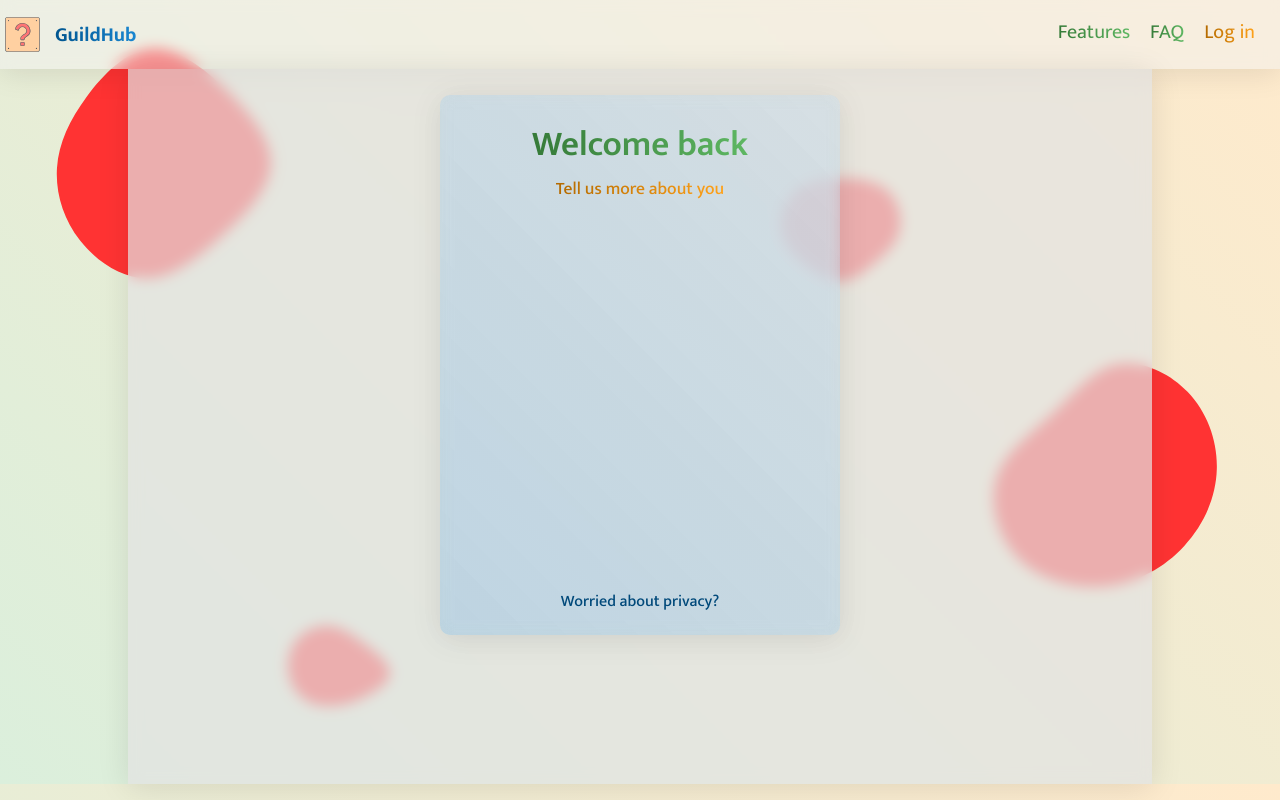
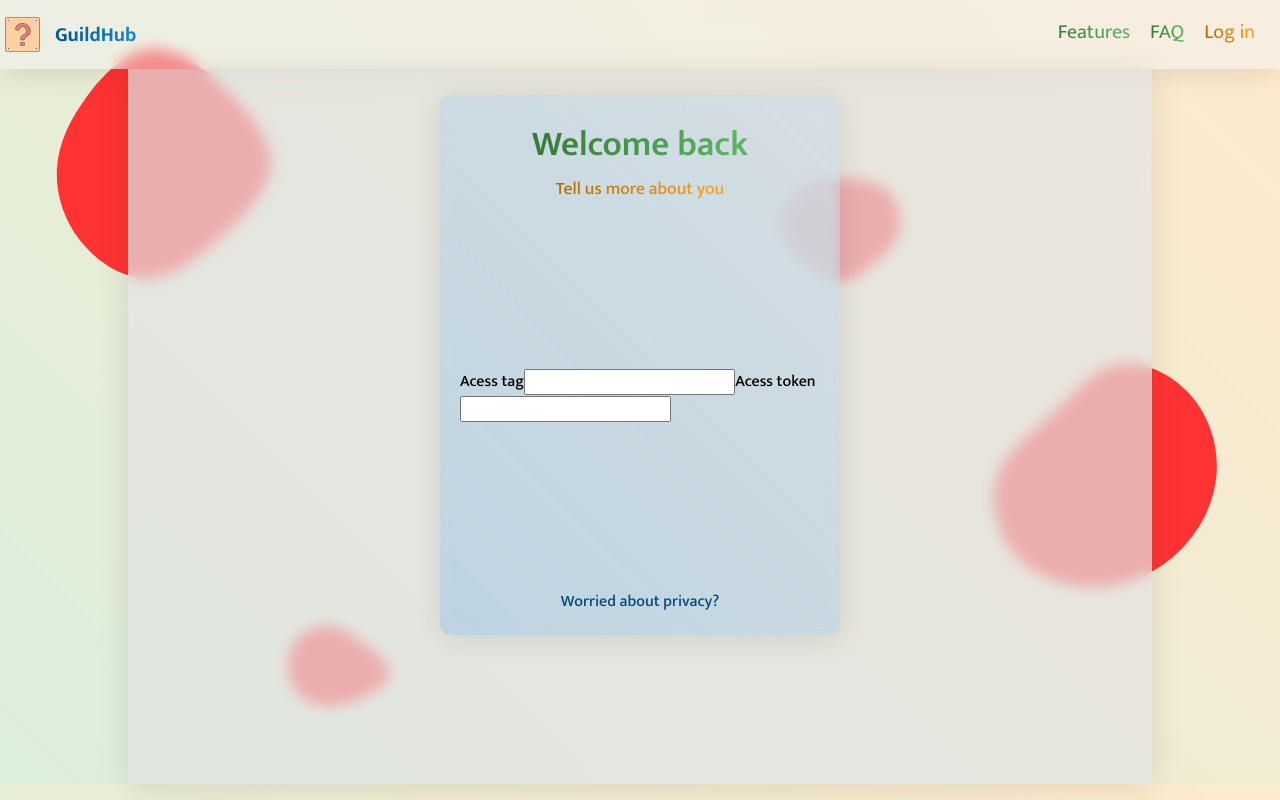
Before and after one commit to pasiastazebra/GuildHub, a Next.js app in the folder guildhub/: page /login in a window 1280 px wide. Built offline with nearby package versions, Linux system fonts and the light colour scheme.

Commit message:
Update LoginForm.tsx

```diff
--- a/guildhub/components/auth/LoginForm.tsx
+++ b/guildhub/components/auth/LoginForm.tsx
@@ -13,7 +13,16 @@ const LoginForm: React.FC = () => {
         <p className="txt-desc">Tell us more about you</p>
       </div>
       <div className="wrapper mid">
-        <form action="" className="login-form"></form>
+        <form action="" className="login-form">
+          <label htmlFor="tag" className="login-form-label">
+            Acess tag
+          </label>
+          <input name="tag" type="text"></input>
+          <label htmlFor="token" className="login-form-label">
+            Acess token
+          </label>
+          <input name="token" type="text"></input>
+        </form>
       </div>
       <div className="wrapper bot">
         <a className="wrapper-bot-link" href="/faq">
```
